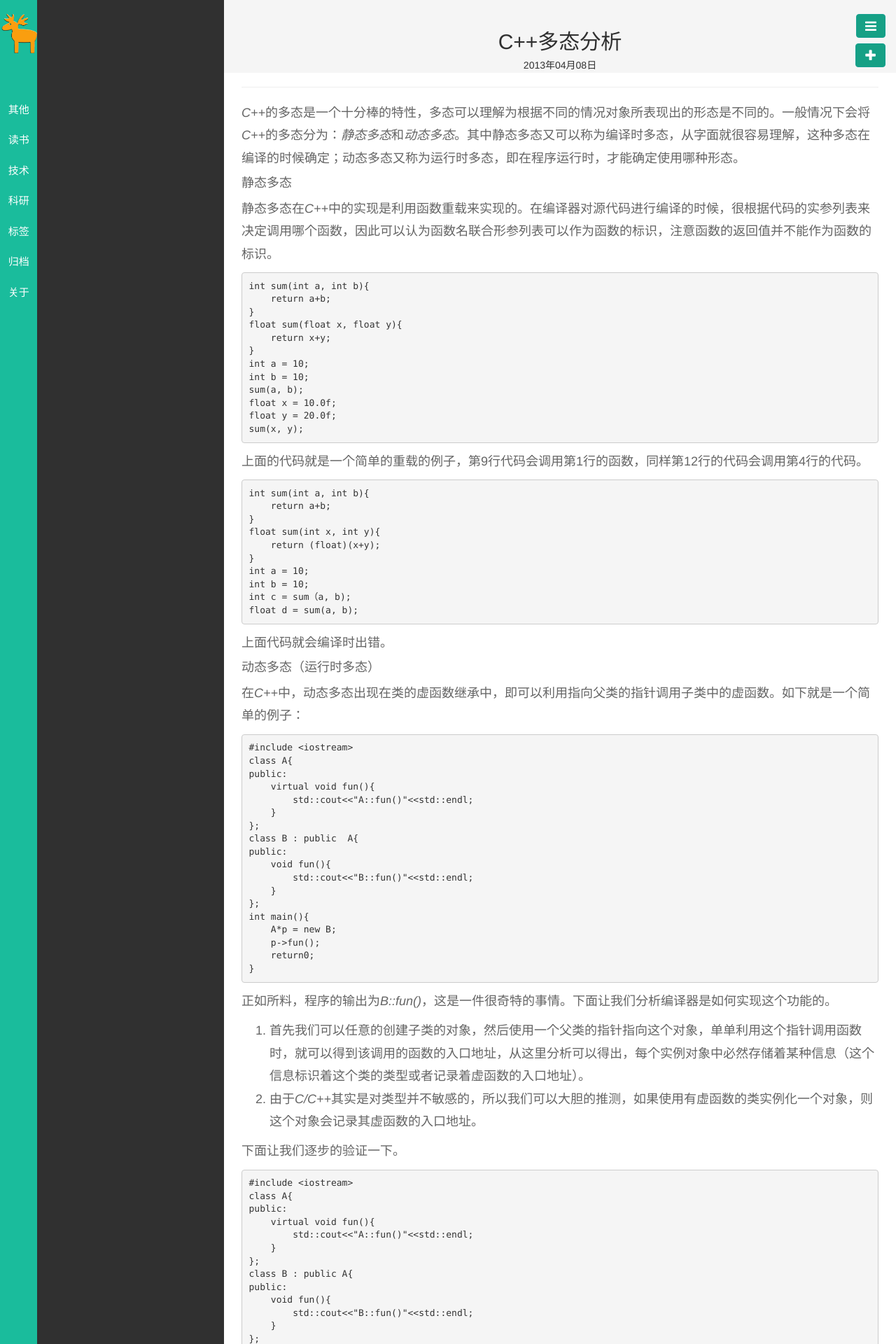
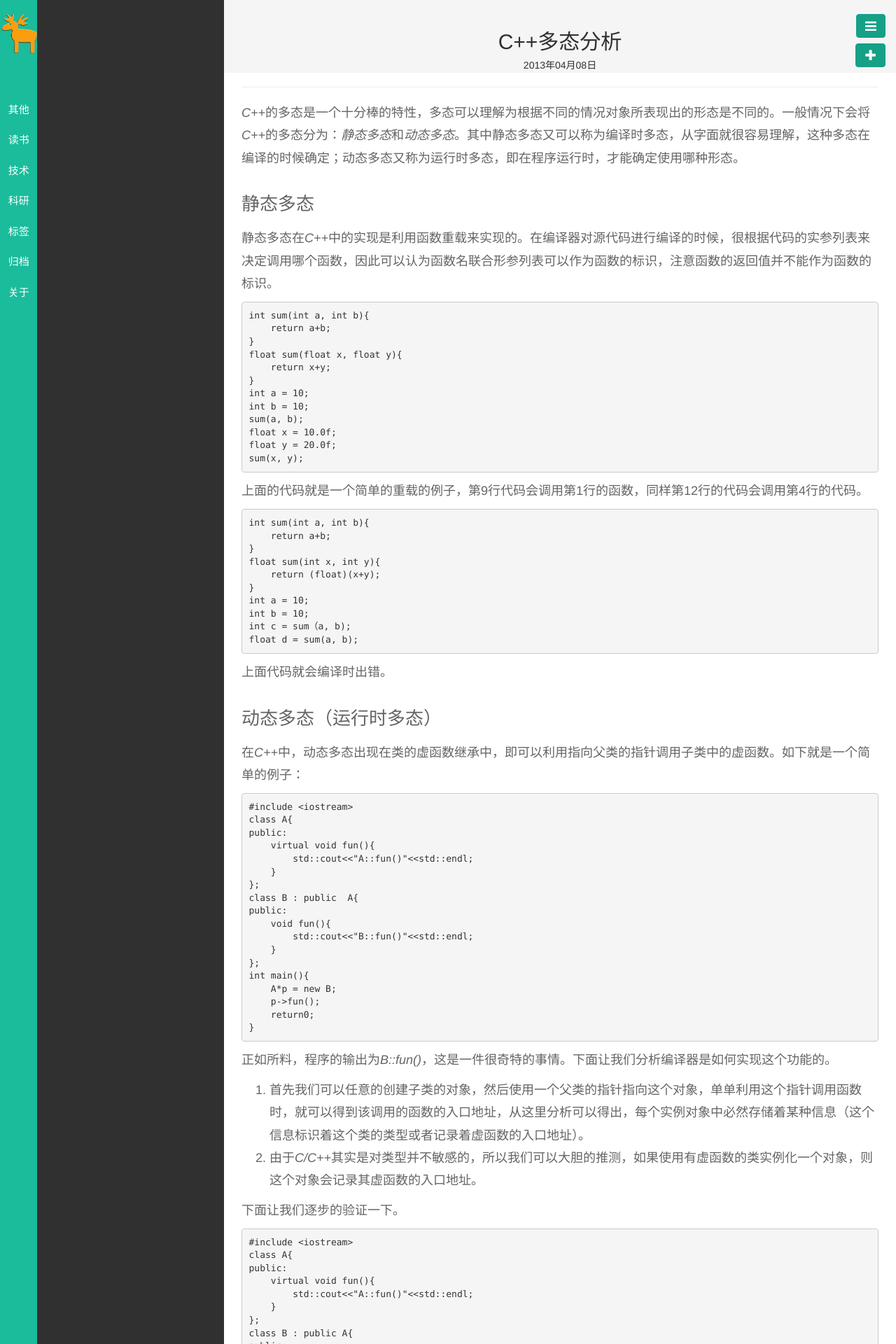
Before and after one commit to lewgate/lewgate.github.io, a Jekyll site: the page built from _posts/技术/2013-04-08-C++多态.md, in a window 1280 px wide. Shown: the top 1920 px of the page at 70% size. Built offline with Jekyll 4.4.1, drawn with Linux system fonts in a browser that asks for light colours; nearby versions of some CDN libraries; library files that are not in the unit come from our copies; Markdown is read by kramdown in place of the engine named in the settings.

Commit message:
change title

````diff
--- a/_posts/技术/2013-04-08-C++多态.md
+++ b/_posts/技术/2013-04-08-C++多态.md
@@ -9,7 +9,7 @@ description:
 
 *C++*的多态是一个十分棒的特性，多态可以理解为根据不同的情况对象所表现出的形态是不同的。一般情况下会将*C++*的多态分为：*静态多态*和*动态多态*。其中静态多态又可以称为编译时多态，从字面就很容易理解，这种多态在编译的时候确定；动态多态又称为运行时多态，即在程序运行时，才能确定使用哪种形态。
 
-####静态多态
+###静态多态
 
 静态多态在*C++*中的实现是利用函数重载来实现的。在编译器对源代码进行编译的时候，很根据代码的实参列表来决定调用哪个函数，因此可以认为函数名联合形参列表可以作为函数的标识，注意函数的返回值并不能作为函数的标识。
 
@@ -43,7 +43,9 @@ float d = sum(a, b);
 ```
 
 上面代码就会编译时出错。
-####动态多态（运行时多态）
+
+###动态多态（运行时多态）
+
 在*C++*中，动态多态出现在类的虚函数继承中，即可以利用指向父类的指针调用子类中的虚函数。如下就是一个简单的例子：
 
 ``` C++
````
